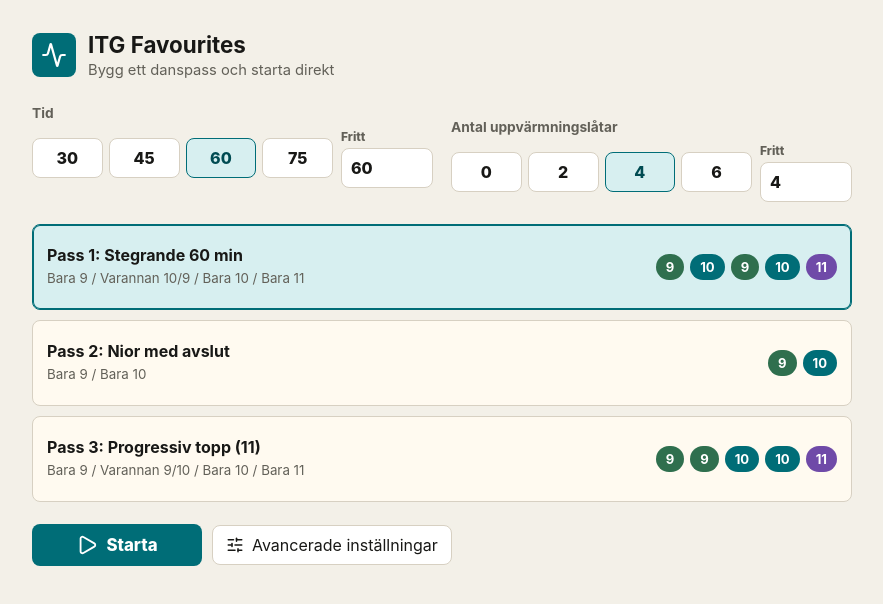
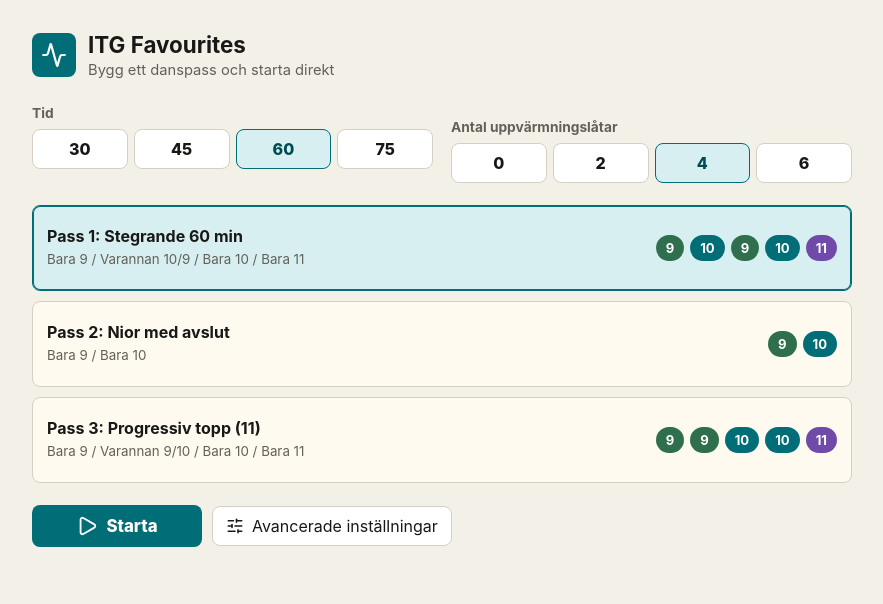
Before and after one commit to BaltaXYZ/app-ITG-favourites, a Next.js app: page / in a window 1280 px wide. Shown: the top 604 px of the page, without its empty margins (198-1081 px from the left). Built offline with nearby package versions, Linux system fonts and the light colour scheme.

Commit message:
Hide custom fields on start screen

```diff
--- a/src/app/globals.css
+++ b/src/app/globals.css
@@ -240,6 +240,10 @@ button {
   display: grid;
   grid-template-columns: repeat(4, minmax(0, 1fr));
   gap: 6px;
+}
+
+.preset-row > .preset-buttons:only-child {
+  grid-column: 1 / -1;
 }
 
 .preset-button {
--- a/src/app/page.tsx
+++ b/src/app/page.tsx
@@ -533,6 +533,7 @@ function StartView({
             value={targetMinutes}
             presets={targetMinutePresets}
             minimum={1}
+            showCustom={false}
             onChange={onTargetMinutesChange}
           />
           <PresetInput
@@ -540,6 +541,7 @@ function StartView({
             value={warmupSongCount}
             presets={warmupSongPresets}
             minimum={0}
+            showCustom={false}
             onChange={onWarmupSongCountChange}
           />
         </section>
@@ -587,12 +589,14 @@ function PresetInput({
   value,
   presets,
   minimum,
+  showCustom = true,
   onChange
 }: {
   label: string;
   value: number;
   presets: number[];
   minimum: number;
+  showCustom?: boolean;
   onChange: (value: number) => void;
 }) {
   const isCustom = !presets.includes(value);
@@ -613,6 +617,7 @@ function PresetInput({
             </button>
           ))}
         </div>
+        {showCustom ? (
           <label className="custom-value">
             <span>Fritt</span>
             <input
@@ -624,6 +629,7 @@ function PresetInput({
               onChange={(event) => onChange(Math.max(minimum, Number(event.target.value)))}
             />
           </label>
+        ) : null}
       </div>
     </div>
   );
```
Lines whose indentation alone changed are shown as unchanged.
